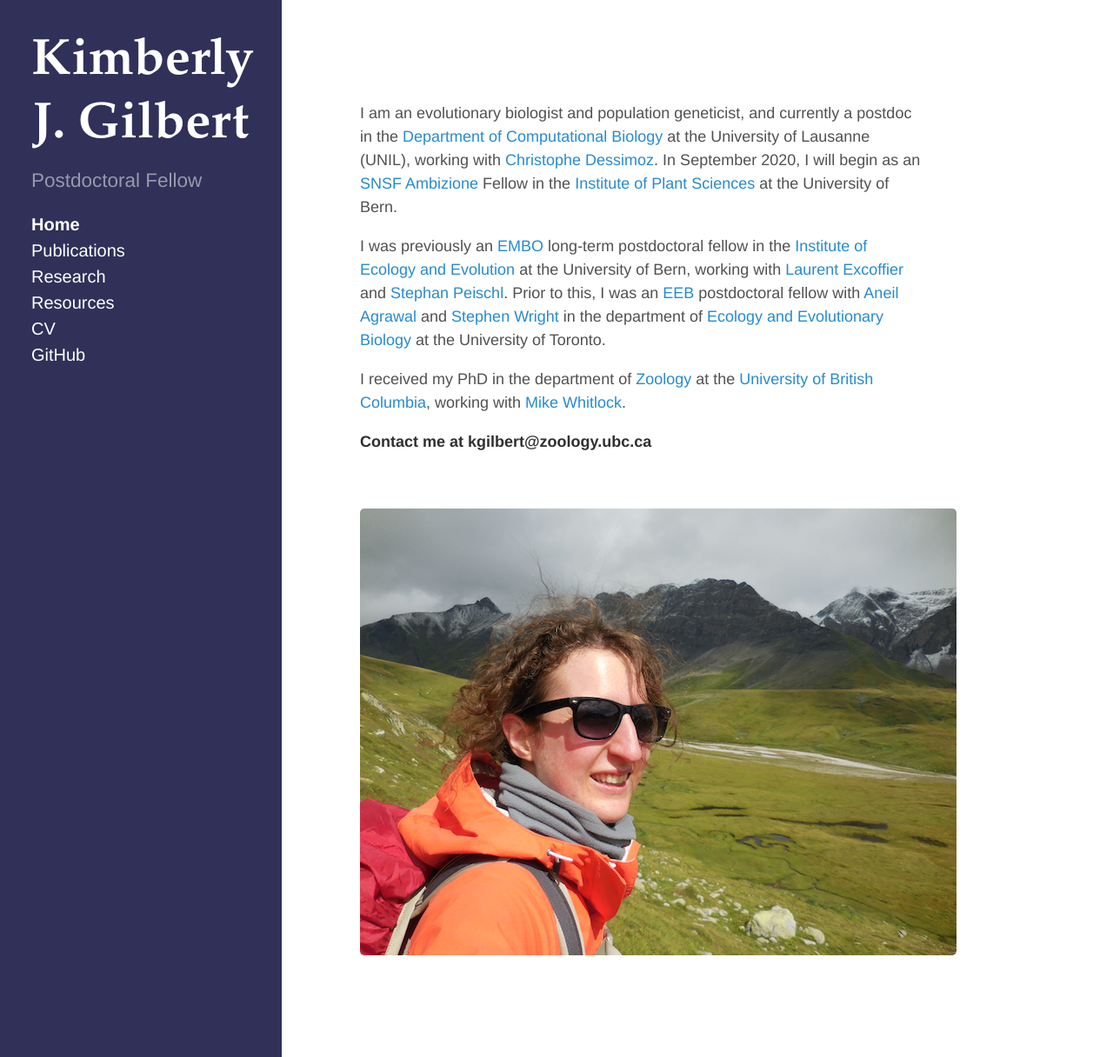
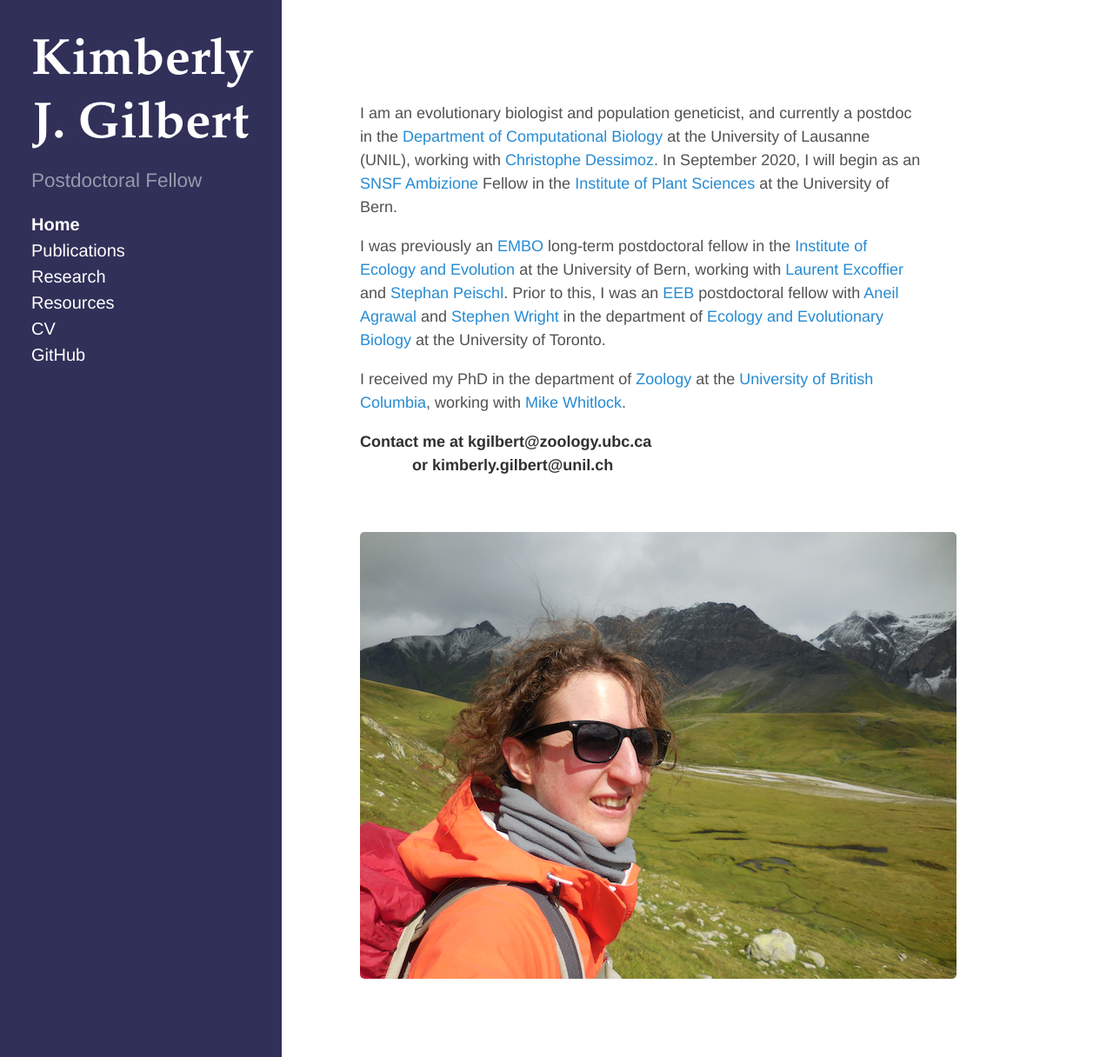
Before and after one commit to kjgilbert/kjgilbert.github.io, a Jekyll site: the page built from index.md, in a window 1280 px wide and 1216 px high. Shown: the whole window at 87% size. Built offline with Jekyll 4.4.1, drawn with Linux system fonts in a browser that asks for light colours; Markdown is read by kramdown in place of the engine named in the settings.

Commit message:
add new email

```diff
--- a/index.md
+++ b/index.md
@@ -23,6 +23,7 @@ at the University of Toronto.
 I received my PhD in the department of [Zoology](http://www.zoology.ubc.ca/) at the [University of British Columbia](http://www.ubc.ca/), working with [Mike Whitlock](http://www.zoology.ubc.ca/person/whitlock).
 
 **Contact me at kgilbert@zoology.ubc.ca**
+&nbsp; &nbsp; &nbsp; &nbsp; &nbsp; &nbsp; **or kimberly.gilbert@unil.ch**
 
 &nbsp;
 
```
